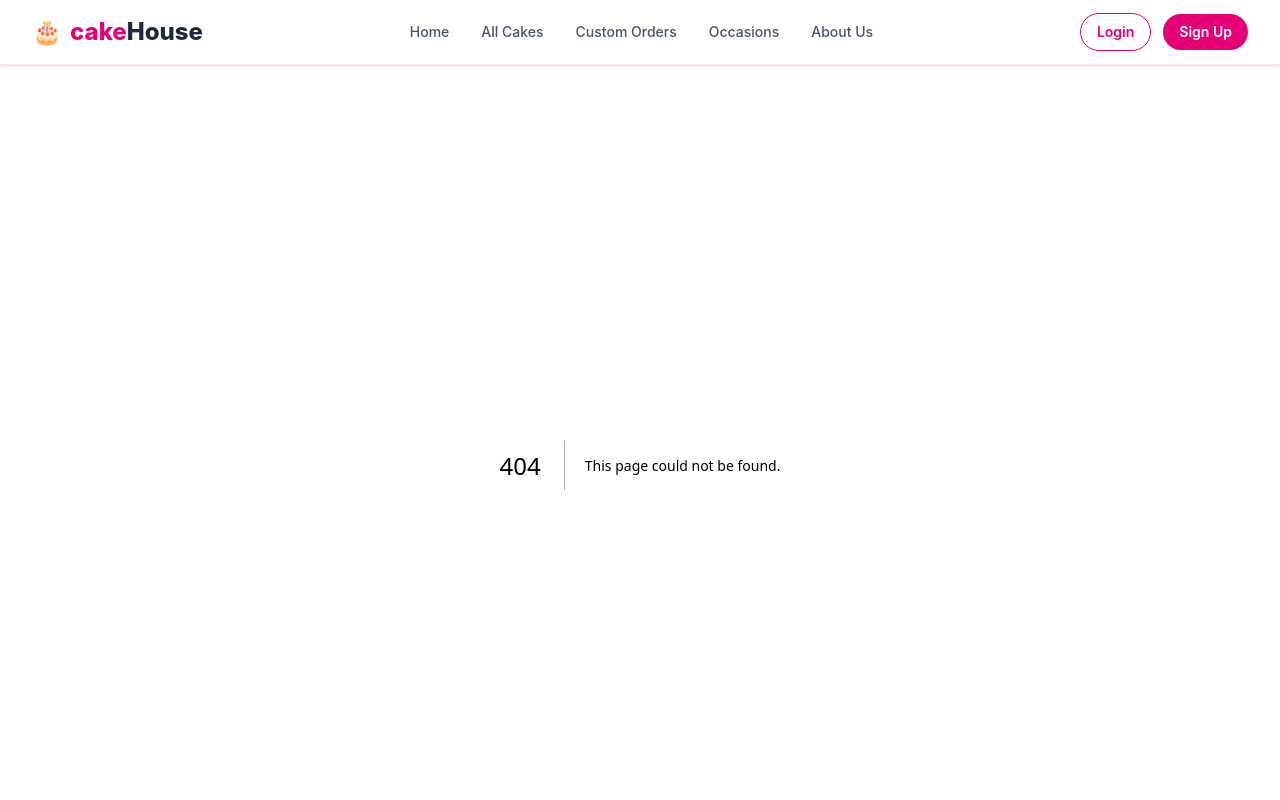
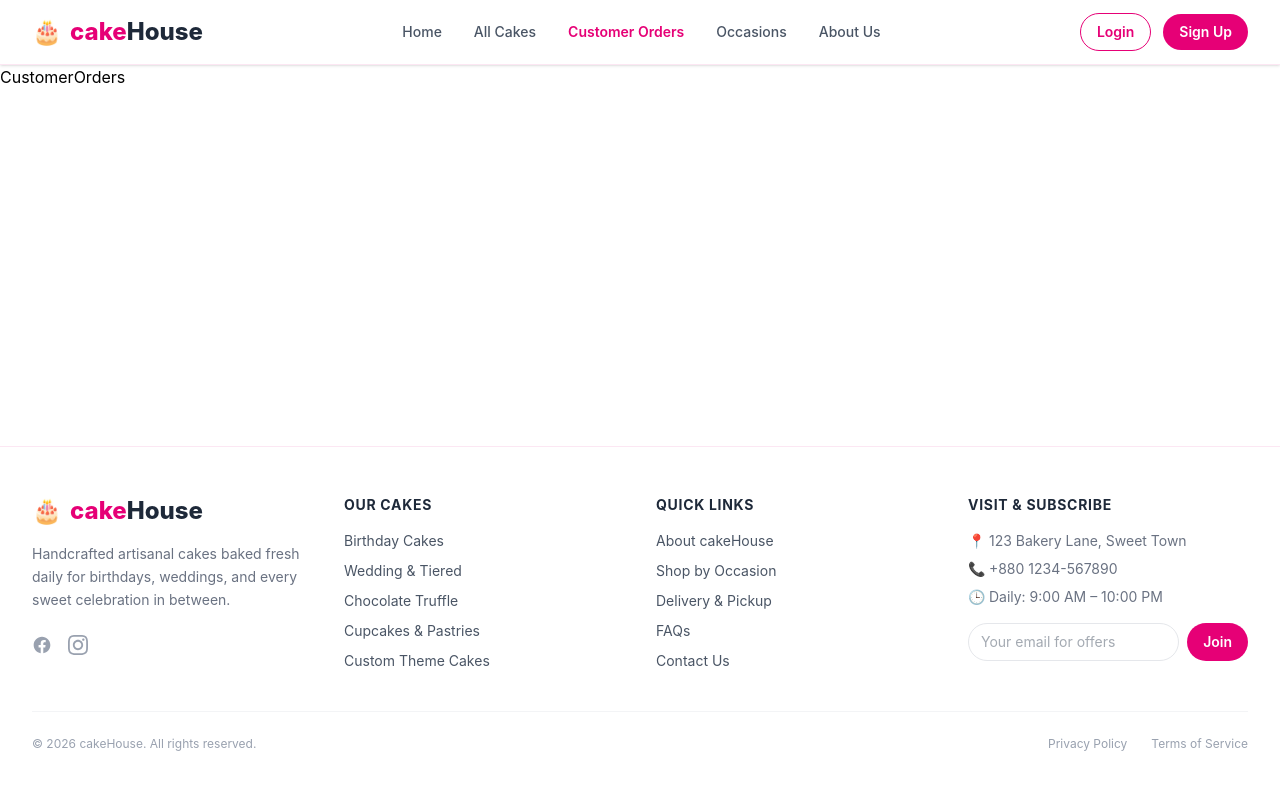
Before and after one commit to Shifath0570/CakeHouse_Client, a Next.js app: page /PublicRoute/customerorders in a window 1280 px wide. Before the commit this address had no page. Shown: the top 800 px of the page. Built offline with nearby package versions, Linux system fonts and the light colour scheme.

Commit message:
custom order change by customer order

```diff
--- /dev/null
+++ b/src/app/PublicRoute/customerorders/page.jsx
@@ -0,0 +1,11 @@
+import React from 'react';
+
+const CustomerOrders = () => {
+    return (
+        <div>
+            <h2>CustomerOrders</h2>
+        </div>
+    );
+};
+
+export default CustomerOrders;
--- a/src/app/PublicRoute/customorders/page.jsx
+++ /dev/null
@@ -1,11 +0,0 @@
-import React from 'react';
-
-const CustomOrders = () => {
-    return (
-        <div>
-            <h2>CustomOrders</h2>
-        </div>
-    );
-};
-
-export default CustomOrders;
--- a/src/app/components/Navbar.jsx
+++ b/src/app/components/Navbar.jsx
@@ -15,7 +15,7 @@ export default function Navbar() {
   const navItems = [
     { name: "Home", href: "/" },
     { name: "All Cakes", href: "/PublicRoute/allcakes" },
-    { name: "Custom Orders", href: "/PublicRoute/customorders" },
+    { name: "Customer Orders", href: "/PublicRoute/customerorders" },
     { name: "Occasions", href: "/PublicRoute/occasions" },
     { name: "About Us", href: "/PublicRoute/aboutus" },
   ];
```
